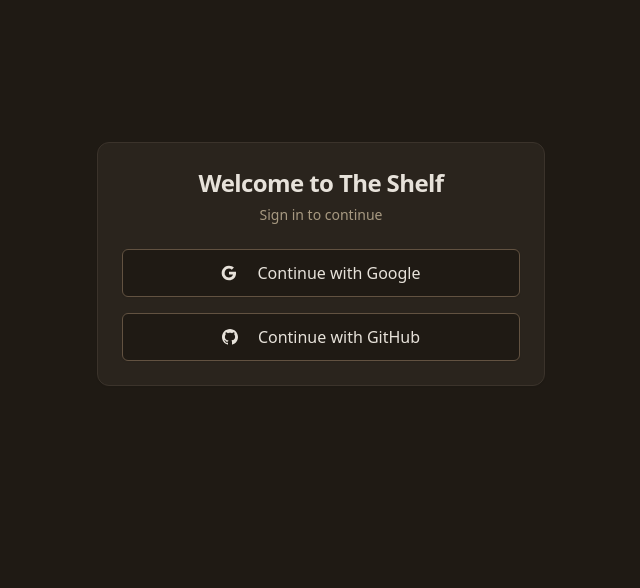
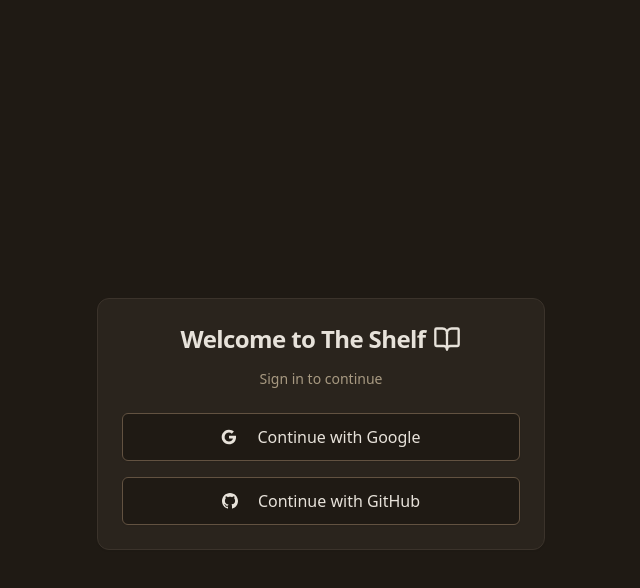
Before and after one commit to akuligowski9/the-shelf, a React (Vite) app in the folder frontend/web/: page /login in a window 1280 px wide. Shown: the top 588 px of the page, without its empty margins (319-959 px from the left). Built offline with nearby package versions, Linux system fonts and the light colour scheme; no server answers.

Commit message:
Add book icon to login page title and improve centering
- Added BookOpen icon from lucide-react after 'Welcome to The Shelf'
- Increased min height to 100vh for better vertical centering
- Improved icon and text alignment in flex layout

Co-Authored-By: Claude Sonnet 4.5 <noreply@anthropic.com>

```diff
--- a/frontend/web/src/views/LoginView.jsx
+++ b/frontend/web/src/views/LoginView.jsx
@@ -3,7 +3,7 @@ import { useSearchParams, useNavigate } from 'react-router'
 import { useAuth } from '@/context/AuthContext'
 import { Button } from '@/components/ui/button'
 import { Card, CardContent, CardDescription, CardHeader, CardTitle } from '@/components/ui/card'
-import { AlertCircle } from 'lucide-react'
+import { AlertCircle, BookOpen } from 'lucide-react'
 
 export default function LoginView() {
   const { isAuthenticated, isDemoMode, login, loading } = useAuth()
@@ -27,10 +27,13 @@ export default function LoginView() {
   }
 
   return (
-    <div className="flex flex-col items-center justify-center min-h-[60vh] gap-6">
+    <div className="flex flex-col items-center justify-center min-h-[100vh] gap-6">
       <Card className="w-full max-w-md">
         <CardHeader className="text-center">
-          <CardTitle className="text-2xl">Welcome to The Shelf</CardTitle>
+          <div className="flex items-center justify-center gap-2 mb-2">
+            <CardTitle className="text-2xl m-0">Welcome to The Shelf</CardTitle>
+            <BookOpen className="h-7 w-7" />
+          </div>
           <CardDescription>
             {isDemoMode
               ? 'Sign in to make changes, or browse the demo below.'
```
